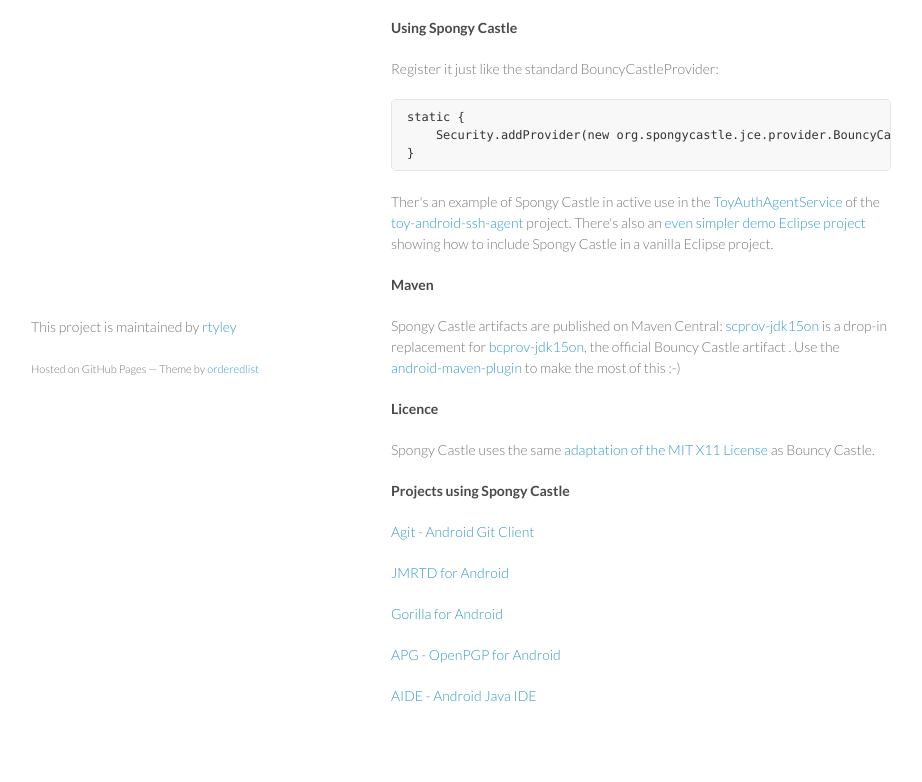
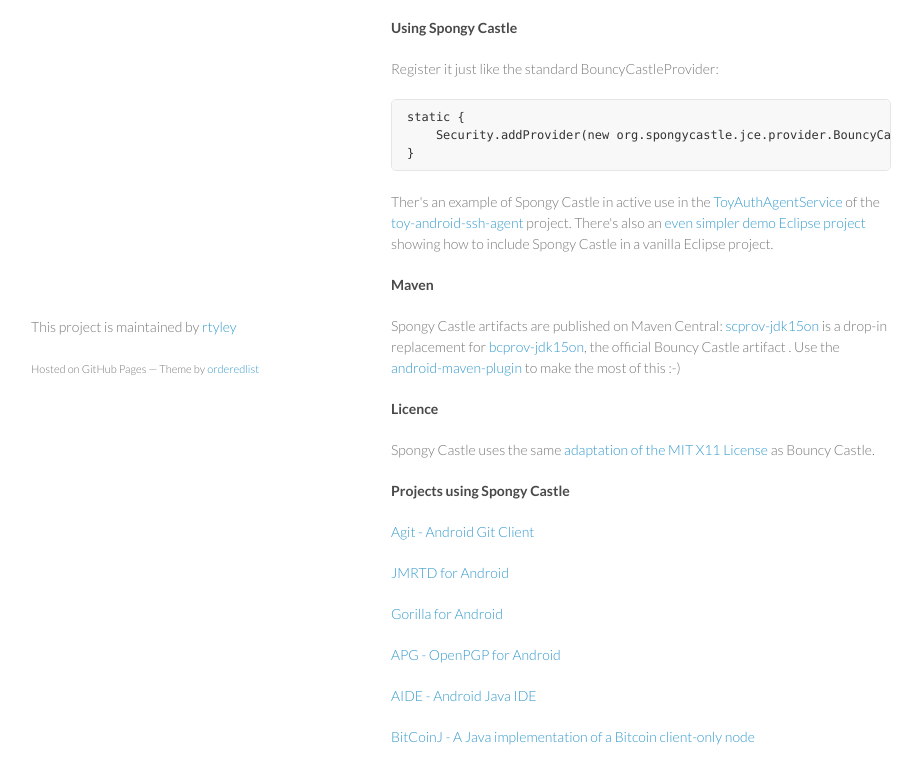
Before and after one commit to open-keychain/spongycastle, a plain HTML site: page index.html in a window 1280 px wide. Shown: the part 352-1134 px from the top of the page, without its empty margins (179-1101 px from the left). Drawn offline with Linux system fonts and the light colour scheme.

Commit message:
add BitCoinJ to the list of projects using Spongy Castle
http://code.google.com/p/bitcoinj/source/detail?r=0739a6f674095282fe7a1122c8dbc80ace40ab5c

```diff
--- a/index.html
+++ b/index.html
@@ -68,6 +68,8 @@
 <p><a href="http://code.google.com/p/android-privacy-guard/wiki/BuildingAPG">APG - OpenPGP for Android</a></p>
 
 <p><a href="https://play.google.com/store/apps/details?id=com.aide.ui">AIDE - Android Java IDE</a></p>
+
+<p><a href="http://code.google.com/p/bitcoinj/">BitCoinJ - A Java implementation of a Bitcoin client-only node</a></p>
       </section>
       <footer>
         <p>This project is maintained by <a href="https://github.com/rtyley">rtyley</a></p>
```
